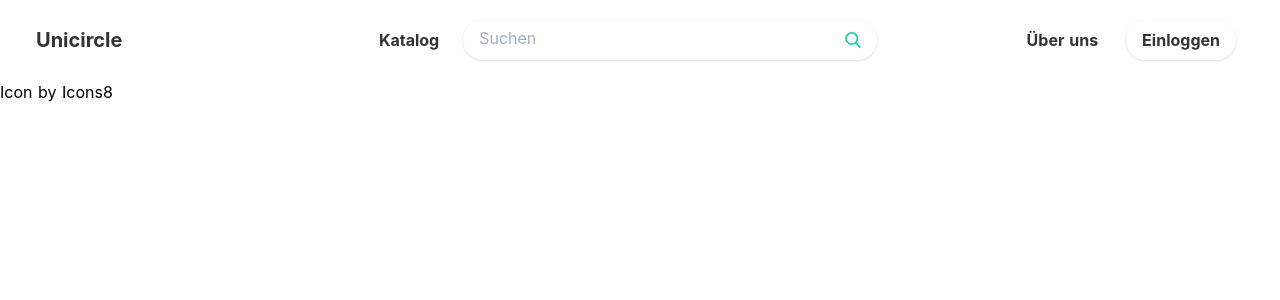
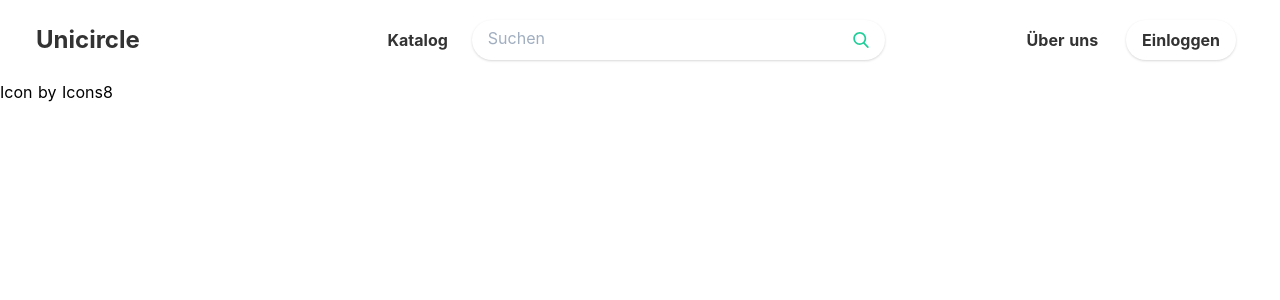
Before and after one commit to StubyProjects/unicircle, a Nuxt app: page / in a window 1280 px wide. Shown: the top 300 px of the page. Built offline with nearby package versions, Linux system fonts and the light colour scheme; no server answers.

Commit message:
CreateListing.vue

```diff
--- a/components/TheHeader.vue
+++ b/components/TheHeader.vue
@@ -3,18 +3,22 @@
     <nav :class="{'scrolled': !view.atTopOfPage}">
 
       <div class="items-center justify-between bg-white hidden px-5 md:flex md:pt-3 lg:py-5">
+
         <div class="flex-none pr-2">
-          <span class="font-bold text-xl text-anthrazit px-4">Unicircle</span>
+          <nuxt-link to="/">
+            <h1 class="font-bold text-2xl text-anthrazit px-4 hover:text-primary">Unicircle</h1>
+          </nuxt-link>
         </div>
+
         <div v-if="$route.path !== '/catalog/newlisting'" class="hidden lg:flex w-6/12 justify-between">
 
-          <div  class="flex justify-end w-2/6 text-anthrazit font-bold">
+          <div class="flex justify-end w-2/6 text-anthrazit font-bold">
             <a href="#" class="rounded-full block hover:text-white hover:bg-primary px-4 py-2 mr-2">
               Katalog
             </a>
           </div>
 
-          <div class="w-4/6 relative ">
+          <div class="w-4/6 relative">
             <label for="search-topbar-1"></label>
             <input id="search-topbar-1" class="w-full rounded-full shadow h-10 pl-4 pr-8 pb-1 focus:outline-none"
                    type="search" name="suchen" placeholder="Suchen">
@@ -30,6 +34,7 @@
                 </svg>
             </button>
           </div>
+
         </div>
         <div class="flex lg:px-6 hidden md:inline-flex">
 
--- a/components/catalog/NewListing/SelectedProduct.vue
+++ b/components/catalog/NewListing/SelectedProduct.vue
@@ -1,9 +1,10 @@
 <template>
     <div class="w-full mt-10" v-if="isProductSelected">
 
-      <img class="border rounded" v-if="getSelectedProduct.volumeInfo.imageLinks" :src="getSelectedProduct.volumeInfo.imageLinks.thumbnail" alt="book-cover">
+      <img class="rounded" v-if="getSelectedProduct.volumeInfo.imageLinks" :src="getSelectedProduct.volumeInfo.imageLinks.thumbnail" alt="book-cover">
 
       <div class="grid grid-cols-3 justify-between mt-10">
+
         <div class="block">
           <h3 class="font-bold">Titel</h3>
           <label for="title">
--- a/pages/catalog/newListing/index.vue
+++ b/pages/catalog/newListing/index.vue
@@ -7,10 +7,10 @@
 </template>
 
 <script>
+  import { mapGetters } from "vuex"
   import SearchBook from "@/components/catalog/NewListing/SearchBook";
   import SelectedProduct from "@/components/catalog/NewListing/SelectedProduct";
   import CreateListing from "@/components/catalog/NewListing/CreateListing";
-  import { mapGetters } from "vuex"
 
   export default {
     components: {
@@ -19,7 +19,7 @@
       appCreateListing: CreateListing
     },
     computed: {
-      ...mapGetters('listing',["getSelectedProduct",])
+      ...mapGetters('listing',["getSelectedProduct"])
     }
   }
 </script>
```
Also changed, not shown: components/catalog/NewListing/CreateListing.vue (+1 -0 lines).
